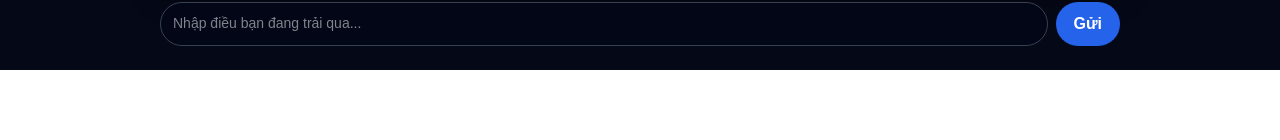
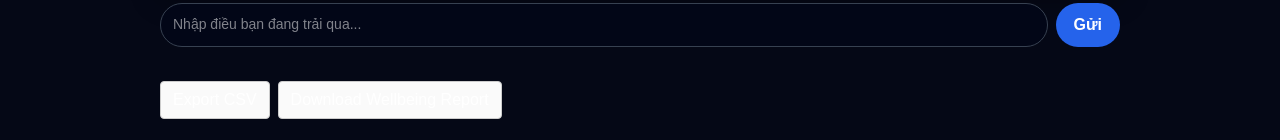
Before and after one commit to thilechinguyen/wellbeing-agent-ui, a Next.js app: page / in a window 1280 px wide. Shown: the part 775-915 px from the top of the page. Before the commit the page ends 845 px from the top, so only its background shows below. Built offline with nearby package versions, Linux system fonts and the light colour scheme; no server answers.

Commit message:
Initial commit: wellbeing agent UI

```diff
--- a/app/page.js
+++ b/app/page.js
@@ -1,6 +1,7 @@
 "use client";
 
 import { useState } from "react";
+import { ExportButtons } from "../components/ExportButtons";
 
 const SUGGESTIONS = {
   vi: [
@@ -363,6 +364,18 @@ export default function Home() {
           {loading ? "..." : "Gửi"}
         </button>
       </div>
+
+      {/* Nút export CSV + Wellbeing Reports */}
+      <div
+        style={{
+          width: "100%",
+          maxWidth: "960px",
+          marginTop: "8px",
+          alignSelf: "center",
+        }}
+      >
+        <ExportButtons />
+      </div>
     </main>
   );
 }
--- /dev/null
+++ b/components/ExportButtons.tsx
@@ -0,0 +1,70 @@
+"use client";
+
+const API_BASE =
+  process.env.NEXT_PUBLIC_API_BASE || "http://127.0.0.1:8000";
+
+async function downloadFile(url: string, filename: string) {
+  const res = await fetch(url);
+  if (!res.ok) {
+    const text = await res.text();
+    throw new Error(text || `Download failed: ${res.status}`);
+  }
+  const blob = await res.blob();
+  const link = document.createElement("a");
+  link.href = URL.createObjectURL(blob);
+  link.download = filename;
+  document.body.appendChild(link);
+  link.click();
+  link.remove();
+  URL.revokeObjectURL(link.href);
+}
+
+export function ExportButtons() {
+  const handleExportCsv = async () => {
+    try {
+      await downloadFile(`${API_BASE}/export/csv`, "wellbeing_conversations.csv");
+    } catch (err) {
+      console.error(err);
+      alert("Không tải được CSV.");
+    }
+  };
+
+  const handleExportReport = async () => {
+    try {
+      await downloadFile(`${API_BASE}/export/report`, "wellbeing_reports.zip");
+    } catch (err) {
+      console.error(err);
+      alert("Không tải được Wellbeing Report.");
+    }
+  };
+
+  return (
+    <div style={{ display: "flex", gap: "8px", marginTop: "10px" }}>
+      <button
+        onClick={handleExportCsv}
+        style={{
+          padding: "6px 12px",
+          background: "#fafafa",
+          border: "1px solid #ccc",
+          cursor: "pointer",
+          borderRadius: "4px",
+        }}
+      >
+        Export CSV
+      </button>
+
+      <button
+        onClick={handleExportReport}
+        style={{
+          padding: "6px 12px",
+          background: "#fafafa",
+          border: "1px solid #ccc",
+          cursor: "pointer",
+          borderRadius: "4px",
+        }}
+      >
+        Download Wellbeing Report
+      </button>
+    </div>
+  );
+}
```
Also changed, not shown: package.json (+4 -8 lines), 2 other files (tests, documents, lock files or other folders).
